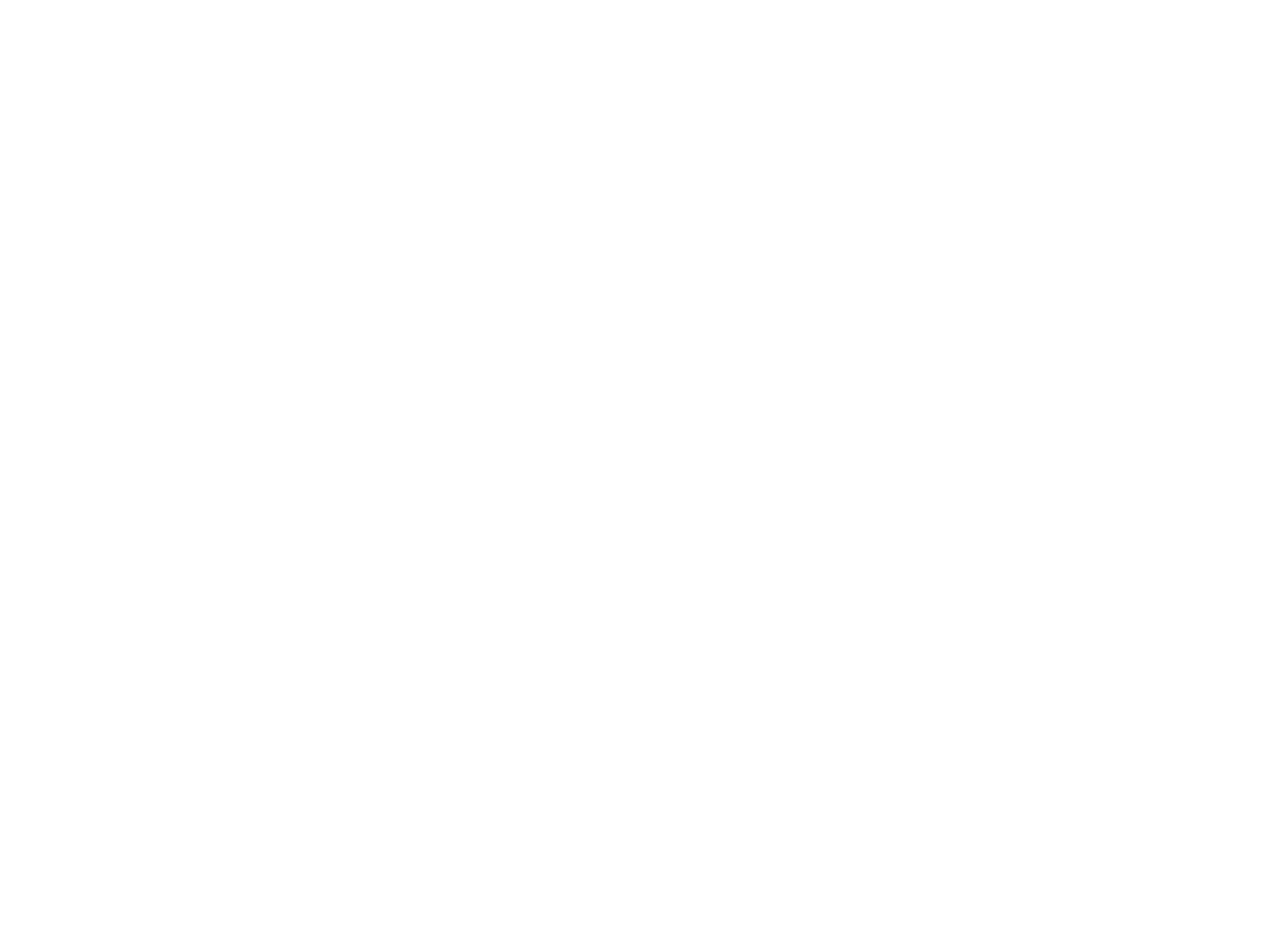
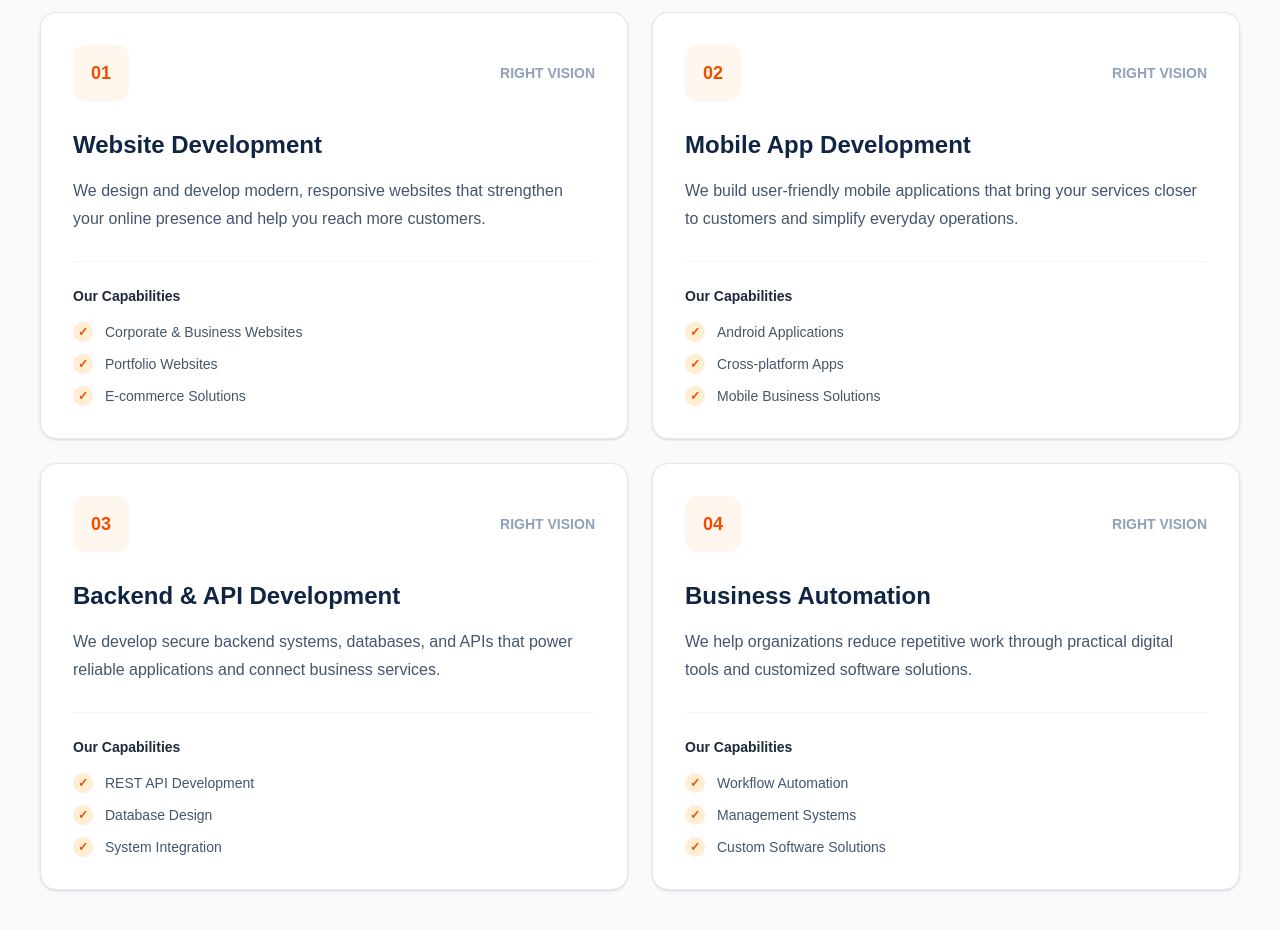
Before and after one commit to habiibullah/rightvision-technologies, a Next.js app: page / in a window 1280 px wide. Shown: the part 1140-2070 px from the top of the page. Before the commit the page ends 824 px from the top, so only its background shows below. Built offline with nearby package versions, Linux system fonts and the light colour scheme.

Commit message:
Add professional services section to homepage

```diff
--- a/src/app/page.tsx
+++ b/src/app/page.tsx
@@ -1,5 +1,6 @@
 
 import Link from "next/link";
+import ServicesSection from "@/components/home/services-section";
 
 const services = [
   "Website Development",
@@ -141,6 +142,8 @@ export default function Home() {
           </div>
         </div>
       </section>
+
+      <ServicesSection />
     </main>
   );
 }
--- /dev/null
+++ b/src/components/home/services-section.tsx
@@ -0,0 +1,121 @@
+
+const services = [
+  {
+    number: "01",
+    title: "Website Development",
+    description:
+      "We design and develop modern, responsive websites that strengthen your online presence and help you reach more customers.",
+    features: [
+      "Corporate & Business Websites",
+      "Portfolio Websites",
+      "E-commerce Solutions",
+    ],
+  },
+  {
+    number: "02",
+    title: "Mobile App Development",
+    description:
+      "We build user-friendly mobile applications that bring your services closer to customers and simplify everyday operations.",
+    features: [
+      "Android Applications",
+      "Cross-platform Apps",
+      "Mobile Business Solutions",
+    ],
+  },
+  {
+    number: "03",
+    title: "Backend & API Development",
+    description:
+      "We develop secure backend systems, databases, and APIs that power reliable applications and connect business services.",
+    features: [
+      "REST API Development",
+      "Database Design",
+      "System Integration",
+    ],
+  },
+  {
+    number: "04",
+    title: "Business Automation",
+    description:
+      "We help organizations reduce repetitive work through practical digital tools and customized software solutions.",
+    features: [
+      "Workflow Automation",
+      "Management Systems",
+      "Custom Software Solutions",
+    ],
+  },
+];
+
+export default function ServicesSection() {
+  return (
+    <section
+      id="services"
+      className="scroll-mt-20 bg-slate-50 px-6 py-20 lg:px-10 lg:py-28"
+    >
+      <div className="mx-auto max-w-7xl">
+        <div className="mx-auto mb-14 max-w-3xl text-center">
+          <p className="mb-4 text-sm font-bold uppercase tracking-[0.2em] text-orange-600">
+            What We Do
+          </p>
+
+          <h2 className="text-3xl font-extrabold tracking-tight text-[#102544] sm:text-4xl">
+            Technology Solutions Built Around Your Needs
+          </h2>
+
+          <p className="mt-5 text-lg leading-8 text-slate-600">
+            From your first website to a complete business management
+            platform, we deliver digital solutions designed to solve
+            real-world problems.
+          </p>
+        </div>
+
+        <div className="grid gap-6 md:grid-cols-2">
+          {services.map((service) => (
+            <article
+              key={service.number}
+              className="group rounded-2xl border border-slate-200 bg-white p-8 shadow-sm transition duration-300 hover:-translate-y-1 hover:border-orange-200 hover:shadow-xl"
+            >
+              <div className="mb-7 flex items-center justify-between">
+                <div className="flex h-14 w-14 items-center justify-center rounded-xl bg-orange-50 text-lg font-bold text-orange-600">
+                  {service.number}
+                </div>
+
+                <span className="text-sm font-semibold text-slate-400 transition group-hover:text-orange-600">
+                  RIGHT VISION
+                </span>
+              </div>
+
+              <h3 className="text-2xl font-bold text-[#102544]">
+                {service.title}
+              </h3>
+
+              <p className="mt-4 leading-7 text-slate-600">
+                {service.description}
+              </p>
+
+              <div className="mt-7 border-t border-slate-100 pt-6">
+                <p className="mb-4 text-sm font-bold text-slate-800">
+                  Our Capabilities
+                </p>
+
+                <ul className="space-y-3">
+                  {service.features.map((feature) => (
+                    <li
+                      key={feature}
+                      className="flex items-center gap-3 text-sm text-slate-600"
+                    >
+                      <span className="flex h-5 w-5 shrink-0 items-center justify-center rounded-full bg-orange-100 text-xs font-bold text-orange-600">
+                        ✓
+                      </span>
+                      {feature}
+                    </li>
+                  ))}
+                </ul>
+              </div>
+            </article>
+          ))}
+        </div>
+      </div>
+    </section>
+  );
+}
```
